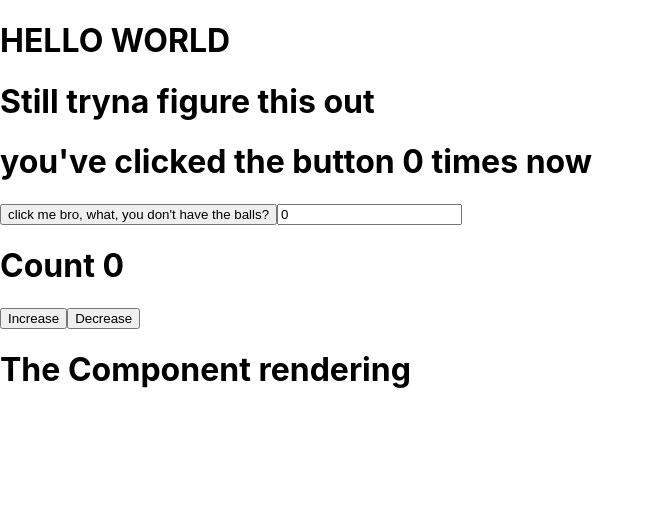
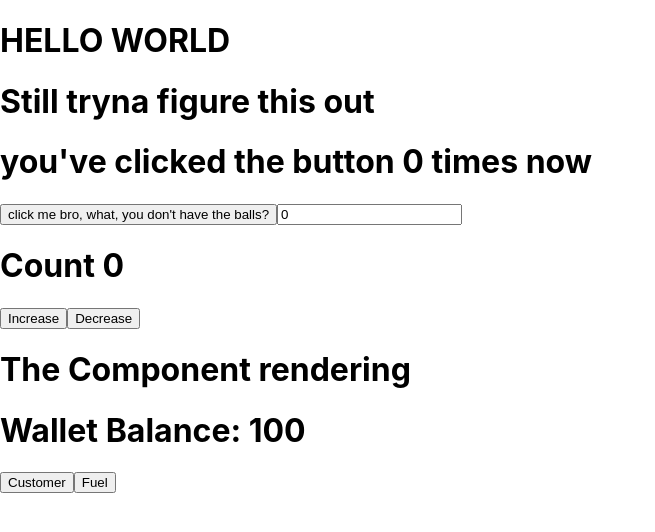
Before and after one commit to TORY-SKY/idan-react, a React (Create React App) app: page / in a window 1280 px wide. Shown: the top 532 px of the page, without its empty margins (0-655 px from the left). Built offline with nearby package versions, Linux system fonts and the light colour scheme.

Commit message:
learning about UseReducer in react

```diff
--- a/src/App.js
+++ b/src/App.js
@@ -6,6 +6,7 @@ import './App.css';
 import Counter from './component/useState.js'
 import UseStateExample from './Context/LoginContext.js'
 import UseEffectComponent from './component/UseEffect';
+import UseReducer from './component/UseReducer.js'
 
 
 function App() {
@@ -15,6 +16,7 @@ function App() {
    <Counter />
    <UseStateExample />
    <UseEffectComponent />
+   <UseReducer />
    </>
 
 }
--- /dev/null
+++ b/src/component/UseReducer.js
@@ -0,0 +1,24 @@
+import React from 'react'
+import { useReducer } from 'react'
+//working with the useReducer hook
+//here's one of the useReducer function
+const reducer = (state, action)=>{
+    if(action.type === 'ride') return {money: state.money + 1};
+    if(action.type === 'fuel') return {money: state.money - 1};
+    return new Error();
+
+}
+function UseReducer() {
+    const InitialStateOfMoney = {money: 100};
+    const [state, dispatch] = useReducer(reducer, InitialStateOfMoney);
+  return (
+    <>
+    <h1>Wallet Balance: {state.money}</h1>
+    <button onClick={() => dispatch({type: 'ride'})}>Customer</button>
+    <button onClick={() => dispatch({type: 'fuel'})}>Fuel</button>
+
+    </>
+  )
+}
+
+export default UseReducer;
```
